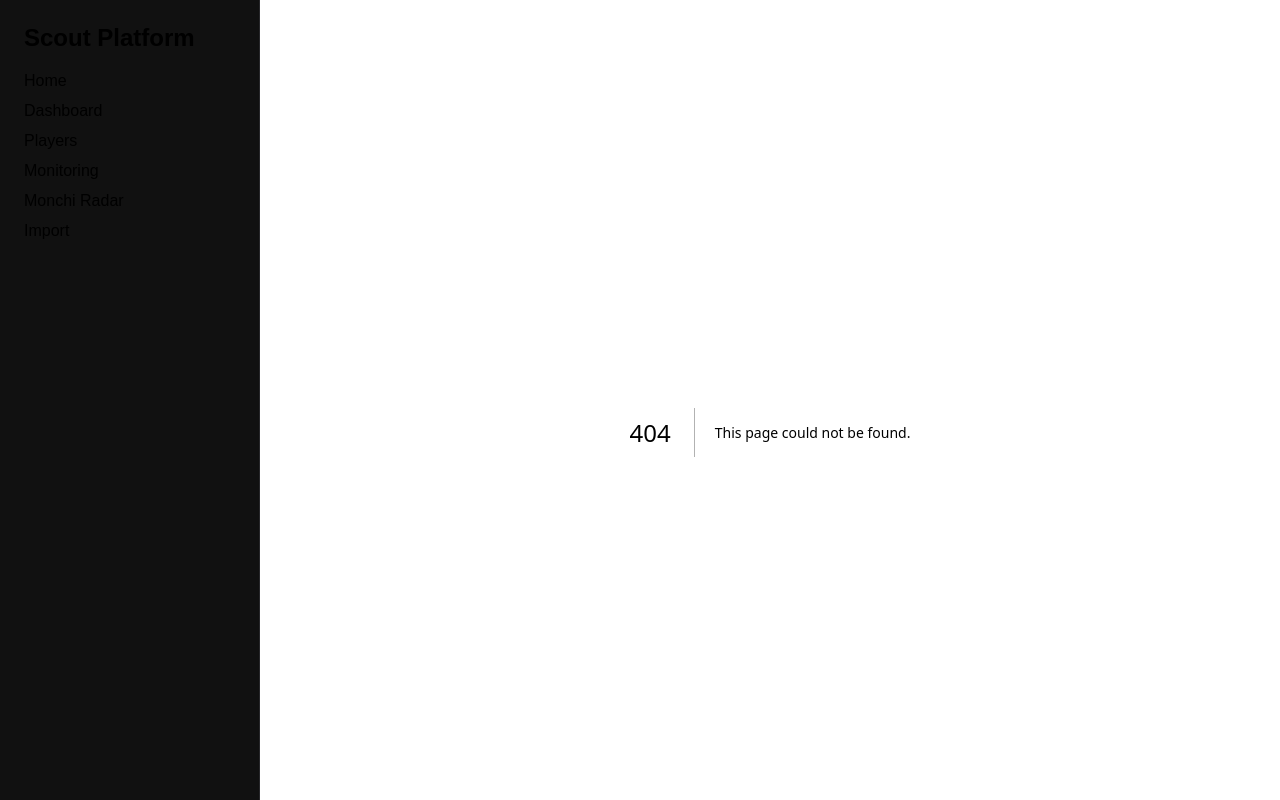
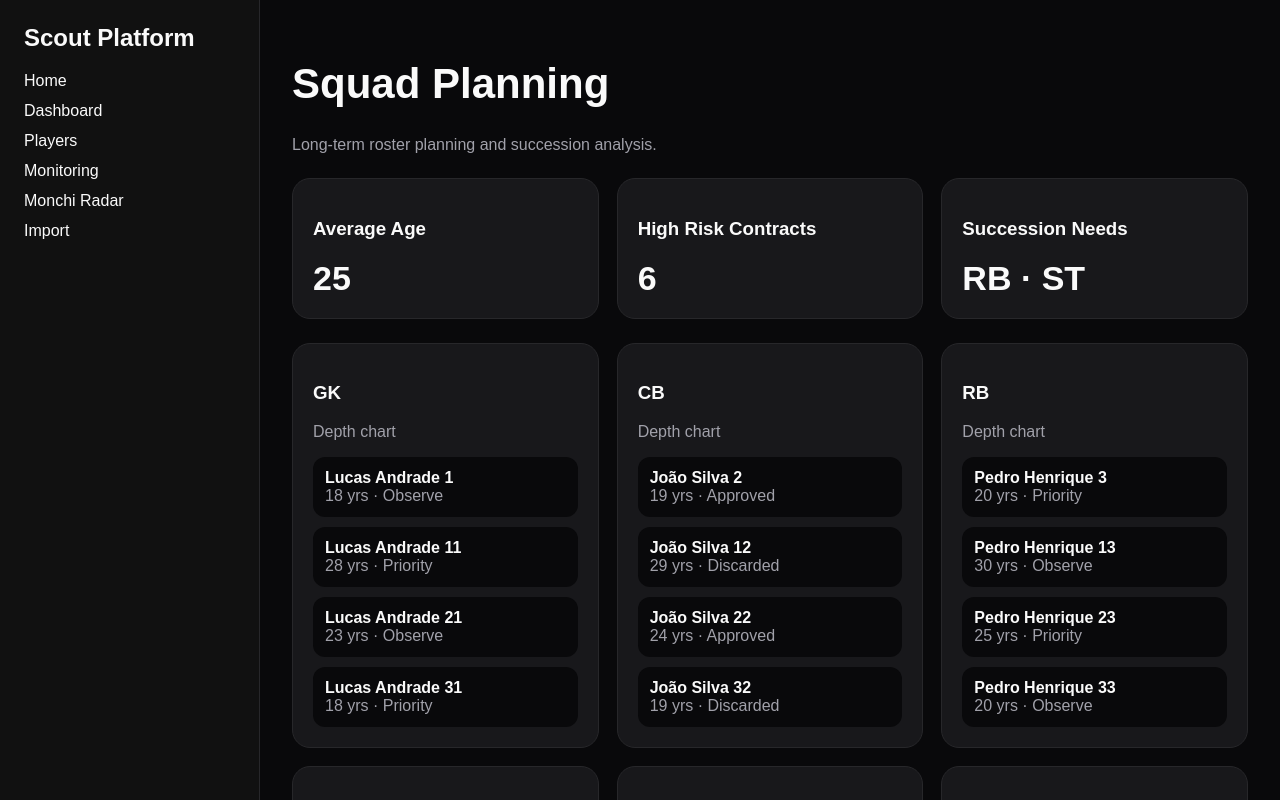
Before and after one commit to centraldescout/scout, a Next.js app: page /squad-planning in a window 1280 px wide. Before the commit this address had no page. Shown: the top 800 px of the page. Built offline with nearby package versions, Linux system fonts and the light colour scheme.

Commit message:
Add squad planning workspace

```diff
--- /dev/null
+++ b/src/app/squad-planning/page.tsx
@@ -0,0 +1,4 @@
+import { players } from '@/data/mock'
+export default function SquadPlanningPage(){const avgAge=Math.round(players.reduce((sum,p)=>sum+p.age,0)/players.length);const grouped=Object.groupBy(players,(player:any)=>player.position);return(<div><h1 style={{fontSize:42}}>Squad Planning</h1><p style={{color:'#a1a1aa'}}>Long-term roster planning and succession analysis.</p><div style={{display:'grid',gridTemplateColumns:'repeat(auto-fit,minmax(220px,1fr))',gap:18,marginTop:24}}><div style={card}><h3>Average Age</h3><strong style={value}>{avgAge}</strong></div><div style={card}><h3>High Risk Contracts</h3><strong style={value}>6</strong></div><div style={card}><h3>Succession Needs</h3><strong style={value}>RB · ST</strong></div></div><div style={{display:'grid',gridTemplateColumns:'repeat(auto-fit,minmax(260px,1fr))',gap:18,marginTop:24}}>{Object.entries(grouped).map(([position,group])=><div key={position} style={card}><h3>{position}</h3><p style={{color:'#a1a1aa'}}>Depth chart</p><div style={{display:'grid',gap:10}}>{group?.slice(0,4).map(player=><div key={player.id} style={{padding:12,borderRadius:12,background:'#09090b'}}><strong>{player.fullName}</strong><div style={{color:'#a1a1aa'}}>{player.age} yrs · {player.status}</div></div>)}</div></div>)}</div></div>)}
+const card={background:'#18181b',padding:20,borderRadius:18,border:'1px solid #27272a'}
+const value={fontSize:34}
```
